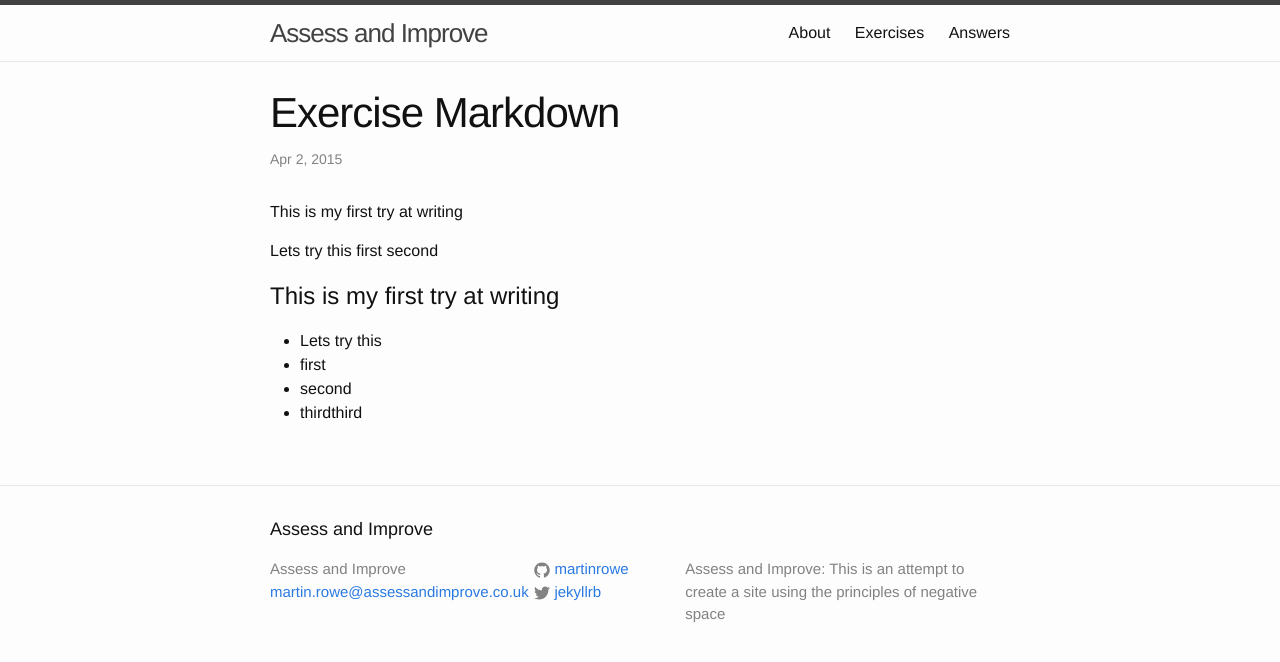
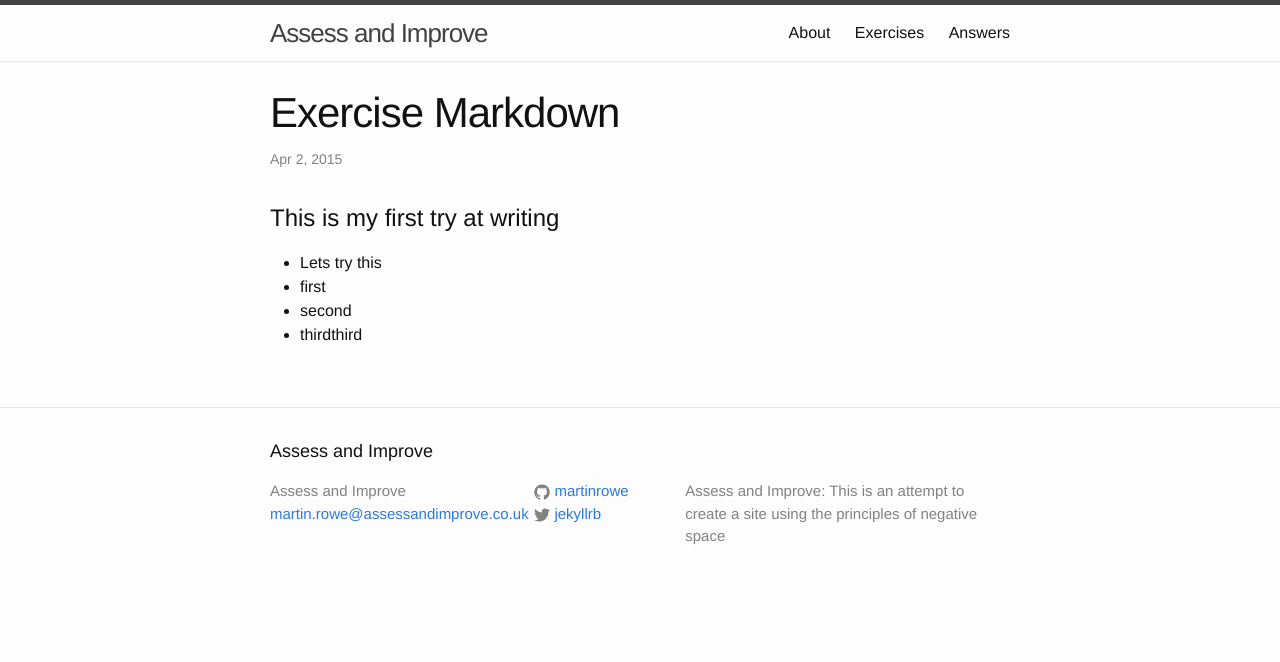
Before and after one commit to MartinRowe/jekyllblog, a Jekyll site: the page built from _posts/2015-04-02-exercise-markdown.md, in a window 1280 px wide. Shown: the top 662 px of the page. Built offline with Jekyll 4.4.1, drawn with Linux system fonts in a browser that asks for light colours.

Commit message:
edited markdown post

```diff
--- a/_posts/2015-04-02-exercise-markdown.md
+++ b/_posts/2015-04-02-exercise-markdown.md
@@ -6,11 +6,6 @@ tag: exercise
 ---
 
 
-This is my first try at writing
-
-Lets try this
-first
-second
 # This is my first try at writing
 
 - Lets try this
```
